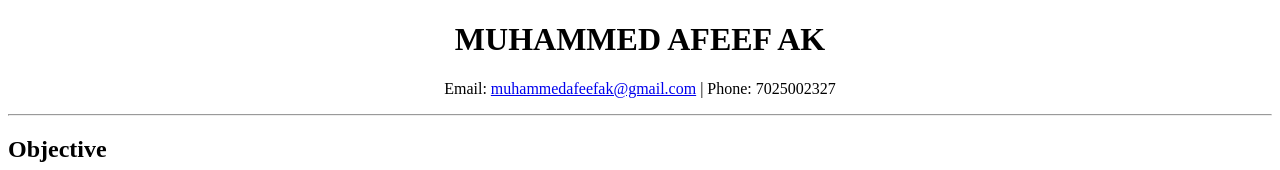
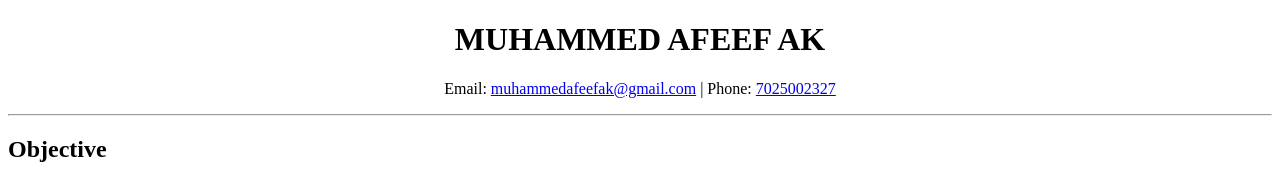
Before and after one commit to Afeefak/RESUME, a plain HTML site: page index.html in a window 1280 px wide. Shown: the top 170 px of the page. Drawn offline with Linux system fonts and the light colour scheme.

Commit message:
first commit

```diff
--- a/index.html
+++ b/index.html
@@ -5,7 +5,7 @@
 </head>
 <body>
     <h1 align="center">MUHAMMED AFEEF AK</h1>
-    <p align="center">Email: <a href="muhammedafeefak@gmail.com">muhammedafeefak@gmail.com</a> | Phone: 7025002327</p>
+    <p align="center">Email: <a href="mailto:muhammedafeefak@gmail.com">muhammedafeefak@gmail.com</a> | Phone: <a href="tel:7025002327">7025002327</a></p>
     <hr>
 
     <h2>Objective</h2>
```
